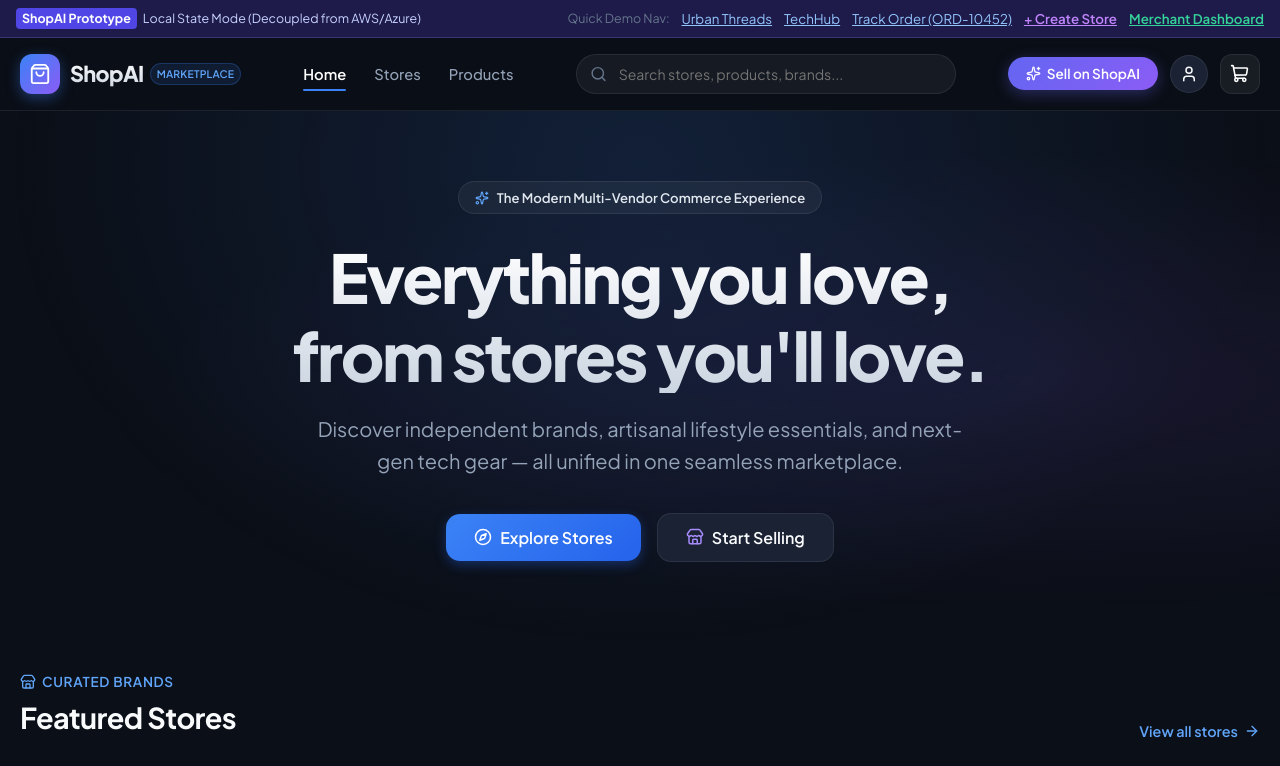
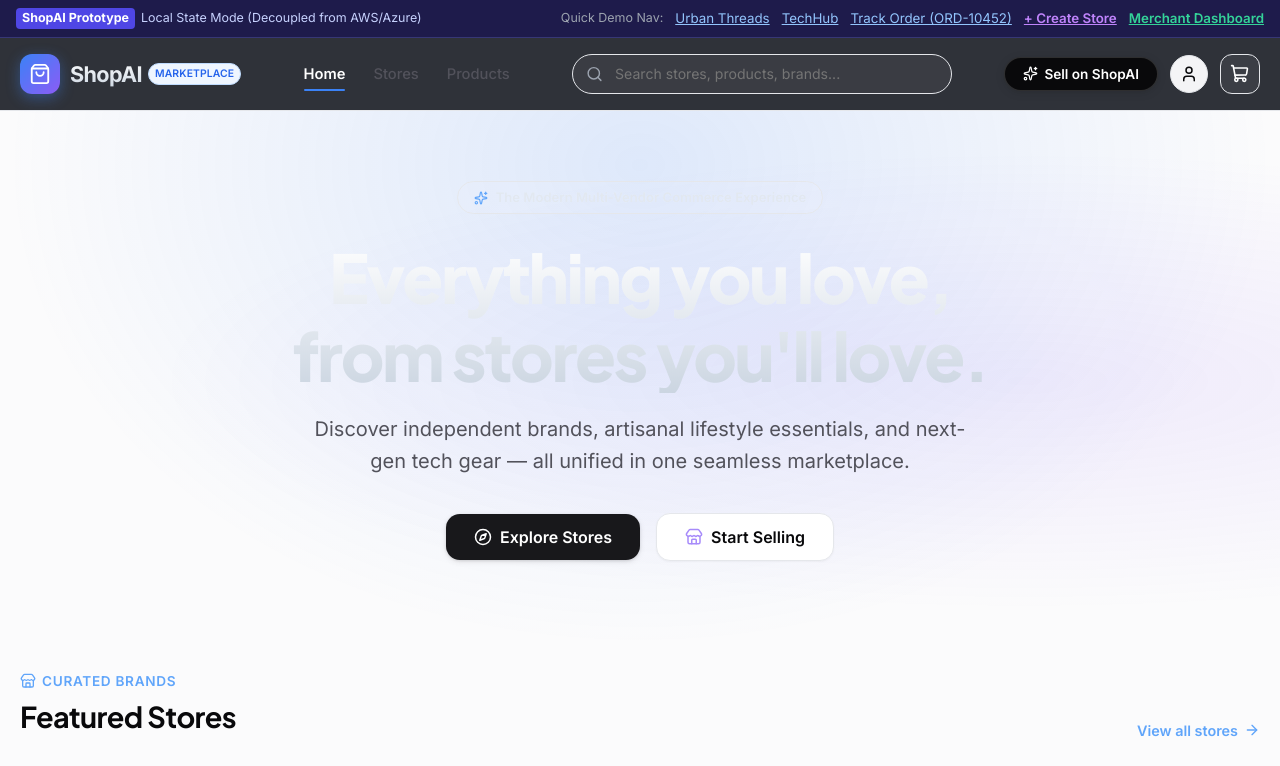
Before and after one commit to rohankapoor0/shopAI, a React (Vite) app: page / in a window 1280 px wide. Shown: the top 766 px of the page. Built offline with nearby package versions, Linux system fonts and the light colour scheme.

Commit message:
style: polish global design system and styling tokens

```diff
--- a/src/index.css
+++ b/src/index.css
@@ -1,69 +1,62 @@
-@import url('https://fonts.googleapis.com/css2?family=Plus+Jakarta+Sans:wght@300;400;500;600;700;800&family=JetBrains+Mono:wght@400;500&display=swap');
+@import url('https://fonts.googleapis.com/css2?family=Plus+Jakarta+Sans:wght@400;500;600;700;800&family=Inter:wght@300;400;500;600;700&family=JetBrains+Mono:wght@400;500;600&display=swap');
 
 :root {
-  --font-sans: 'Plus Jakarta Sans', -apple-system, BlinkMacSystemFont, 'Segoe UI', Roboto, sans-serif;
+  --font-display: 'Plus Jakarta Sans', -apple-system, BlinkMacSystemFont, 'Segoe UI', Roboto, sans-serif;
+  --font-sans: 'Inter', -apple-system, BlinkMacSystemFont, 'Segoe UI', Roboto, sans-serif;
   --font-mono: 'JetBrains Mono', monospace;
 
-  /* Premium Palette */
-  --bg-primary: #0b0f17;
-  --bg-surface: #111827;
-  --bg-surface-elevated: #1a2234;
-  --bg-card: rgba(22, 30, 46, 0.7);
-  --border-subtle: rgba(255, 255, 255, 0.08);
-  --border-strong: rgba(255, 255, 255, 0.16);
-  --border-focus: #3b82f6;
+  /* ShopAI Premium Commerce Palette (Inspired by Shopify, Stripe, Linear) */
+  --bg-primary: #fbfbfc;
+  --bg-surface: #ffffff;
+  --bg-surface-elevated: #f4f4f6;
+  --bg-surface-subtle: #f8f9fa;
+  --bg-card: #ffffff;
+  --bg-card-hover: #ffffff;
 
-  /* Accent Gradients & Colors */
-  --accent-primary: #3b82f6;
-  --accent-primary-hover: #2563eb;
-  --accent-glow: rgba(59, 130, 246, 0.25);
+  /* Borders */
+  --border-subtle: #e5e7eb;
+  --border-strong: #d1d5db;
+  --border-focus: #18181b;
 
-  --brand-emerald: #10b981;
-  --brand-indigo: #6366f1;
-  --brand-violet: #8b5cf6;
-  --brand-amber: #f59e0b;
-  --brand-rose: #f43f5e;
+  /* Brand Accents */
+  --brand-primary: #18181b;       /* Crisp Charcoal Black */
+  --brand-primary-hover: #27272a;
+  --brand-accent: #2563eb;        /* High-trust Royal Blue */
+  --brand-indigo: #4f46e5;
+  --brand-emerald: #059669;
+  --brand-amber: #d97706;
+  --brand-rose: #e11d48;
 
-  /* Text & Foreground */
-  --text-main: #f8fafc;
-  --text-muted: #94a3b8;
-  --text-subtle: #64748b;
+  /* Foreground / Text */
+  --text-main: #09090b;
+  --text-muted: #52525b;
+  --text-subtle: #9ca3af;
+  --text-inverse: #ffffff;
 
-  /* Glassmorphism & Shadows */
-  --glass-bg: rgba(17, 24, 39, 0.75);
-  --glass-border: rgba(255, 255, 255, 0.08);
-  --shadow-sm: 0 1px 2px 0 rgba(0, 0, 0, 0.4);
-  --shadow-md: 0 4px 14px 0 rgba(0, 0, 0, 0.35);
-  --shadow-lg: 0 10px 30px -4px rgba(0, 0, 0, 0.5);
-  --shadow-glow: 0 0 25px rgba(59, 130, 246, 0.2);
+  /* Shadows */
+  --shadow-xs: 0 1px 2px rgba(0, 0, 0, 0.04);
+  --shadow-sm: 0 1px 3px rgba(0, 0, 0, 0.06), 0 1px 2px rgba(0, 0, 0, 0.04);
+  --shadow-md: 0 4px 12px -2px rgba(0, 0, 0, 0.06), 0 2px 6px -1px rgba(0, 0, 0, 0.04);
+  --shadow-lg: 0 12px 28px -6px rgba(0, 0, 0, 0.08), 0 4px 12px -2px rgba(0, 0, 0, 0.03);
+  --shadow-modal: 0 24px 48px -12px rgba(0, 0, 0, 0.16);
 
-  --radius-sm: 8px;
-  --radius-md: 12px;
-  --radius-lg: 16px;
+  /* Radius */
+  --radius-xs: 4px;
+  --radius-sm: 6px;
+  --radius-md: 10px;
+  --radius-lg: 14px;
+  --radius-xl: 20px;
   --radius-full: 9999px;
-}
-
-/* Light Theme Variables for Marketplace & Dashboard Toggle */
-.light-mode {
-  --bg-primary: #f8fafc;
-  --bg-surface: #ffffff;
-  --bg-surface-elevated: #f1f5f9;
-  --bg-card: #ffffff;
-  --border-subtle: rgba(0, 0, 0, 0.07);
-  --border-strong: rgba(0, 0, 0, 0.14);
-  --text-main: #0f172a;
-  --text-muted: #475569;
-  --text-subtle: #94a3b8;
-  --glass-bg: rgba(255, 255, 255, 0.85);
-  --glass-border: rgba(0, 0, 0, 0.06);
-  --shadow-md: 0 4px 16px -2px rgba(0, 0, 0, 0.06);
-  --shadow-lg: 0 12px 32px -4px rgba(0, 0, 0, 0.08);
 }
 
 * {
   box-sizing: border-box;
   margin: 0;
   padding: 0;
+}
+
+html {
+  scroll-behavior: smooth;
 }
 
 body {
@@ -76,6 +69,13 @@ body {
   -moz-osx-font-smoothing: grayscale;
 }
 
+h1, h2, h3, h4, h5, h6 {
+  font-family: var(--font-display);
+  font-weight: 700;
+  color: var(--text-main);
+  letter-spacing: -0.02em;
+}
+
 a {
   color: inherit;
   text-decoration: none;
@@ -86,11 +86,22 @@ button {
   font-family: inherit;
   border: none;
   background: none;
+  transition: all 0.15s ease;
 }
 
 input, select, textarea {
   font-family: inherit;
-  color: inherit;
+  color: var(--text-main);
+  background: var(--bg-surface);
+  border: 1px solid var(--border-subtle);
+  border-radius: var(--radius-md);
+  transition: border-color 0.15s ease, box-shadow 0.15s ease;
+}
+
+input:focus, select:focus, textarea:focus {
+  outline: none;
+  border-color: var(--brand-primary);
+  box-shadow: 0 0 0 3px rgba(24, 24, 27, 0.08);
 }
 
 /* App Container Layout */
@@ -98,58 +109,106 @@ input, select, textarea {
   display: flex;
   flex-direction: column;
   min-height: 100vh;
+  background-color: var(--bg-primary);
 }
 
 .main-content {
   flex: 1;
 }
 
+/* Prototype Demo Bar */
+.demo-topbar {
+  background-color: #0f172a;
+  border-bottom: 1px solid rgba(255, 255, 255, 0.1);
+  padding: 8px 20px;
+  display: flex;
+  flex-wrap: wrap;
+  align-items: center;
+  justify-content: space-between;
+  font-size: 0.78rem;
+  color: #94a3b8;
+  gap: 8px;
+  z-index: 60;
+  position: relative;
+}
+
+.demo-topbar button {
+  color: #cbd5e1;
+  font-size: 0.76rem;
+  transition: color 0.15s ease;
+}
+
+.demo-topbar button:hover {
+  color: #ffffff;
+  text-decoration: underline;
+}
+
+/* Reusable Glass/Clean Card */
+.glass-card, .clean-card {
+  background: var(--bg-surface);
+  border: 1px solid var(--border-subtle);
+  border-radius: var(--radius-lg);
+  box-shadow: var(--shadow-sm);
+  transition: transform 0.2s cubic-bezier(0.16, 1, 0.3, 1), box-shadow 0.2s cubic-bezier(0.16, 1, 0.3, 1), border-color 0.2s ease;
+}
+
+.glass-card:hover, .clean-card:hover {
+  border-color: #cbd5e1;
+  box-shadow: var(--shadow-md);
+}
+
 /* Utility Badges */
 .badge {
   display: inline-flex;
   align-items: center;
-  gap: 4px;
-  padding: 4px 10px;
+  gap: 5px;
+  padding: 3px 9px;
   border-radius: var(--radius-full);
-  font-size: 0.75rem;
+  font-size: 0.74rem;
   font-weight: 600;
-  letter-spacing: 0.02em;
-  text-transform: uppercase;
+  letter-spacing: 0.01em;
+  white-space: nowrap;
 }
 
 .badge-emerald {
-  background: rgba(16, 185, 129, 0.12);
-  color: #34d399;
-  border: 1px solid rgba(16, 185, 129, 0.25);
+  background: #ecfdf5;
+  color: #059669;
+  border: 1px solid #a7f3d0;
 }
 
 .badge-blue {
-  background: rgba(59, 130, 246, 0.12);
-  color: #60a5fa;
-  border: 1px solid rgba(59, 130, 246, 0.25);
+  background: #eff6ff;
+  color: #2563eb;
+  border: 1px solid #bfdbfe;
 }
 
 .badge-amber {
-  background: rgba(245, 158, 11, 0.12);
-  color: #fbbf24;
-  border: 1px solid rgba(245, 158, 11, 0.25);
+  background: #fffbeb;
+  color: #b45309;
+  border: 1px solid #fde68a;
 }
 
 .badge-purple {
-  background: rgba(139, 92, 246, 0.12);
-  color: #a78bfa;
-  border: 1px solid rgba(139, 92, 246, 0.25);
+  background: #faf5ff;
+  color: #7c3aed;
+  border: 1px solid #e9d5ff;
 }
 
 .badge-rose {
-  background: rgba(244, 63, 94, 0.12);
-  color: #fb7185;
-  border: 1px solid rgba(244, 63, 94, 0.25);
+  background: #fff1f2;
+  color: #e11d48;
+  border: 1px solid #fecdd3;
+}
+
+.badge-neutral {
+  background: #f4f4f5;
+  color: #52525b;
+  border: 1px solid #e4e4e7;
 }
 
 /* Buttons */
 .btn-primary {
-  background: linear-gradient(135deg, #3b82f6 0%, #2563eb 100%);
+  background: var(--brand-primary);
   color: #ffffff;
   padding: 10px 20px;
   border-radius: var(--radius-md);
@@ -157,19 +216,24 @@ input, select, textarea {
   font-size: 0.9rem;
   display: inline-flex;
   align-items: center;
+  justify-content: center;
   gap: 8px;
-  box-shadow: 0 4px 12px rgba(37, 99, 235, 0.35);
-  transition: all 0.2s ease;
+  box-shadow: 0 1px 3px rgba(0, 0, 0, 0.12), 0 2px 6px rgba(0, 0, 0, 0.08);
+  transition: all 0.15s cubic-bezier(0.16, 1, 0.3, 1);
 }
 
 .btn-primary:hover {
+  background: var(--brand-primary-hover);
   transform: translateY(-1px);
-  box-shadow: 0 6px 16px rgba(37, 99, 235, 0.45);
-  background: linear-gradient(135deg, #60a5fa 0%, #3b82f6 100%);
+  box-shadow: 0 4px 12px rgba(0, 0, 0, 0.15);
+}
+
+.btn-primary:active {
+  transform: translateY(0);
 }
 
 .btn-secondary {
-  background: var(--bg-surface-elevated);
+  background: #ffffff;
   color: var(--text-main);
   padding: 10px 18px;
   border-radius: var(--radius-md);
@@ -178,17 +242,20 @@ input, select, textarea {
   border: 1px solid var(--border-subtle);
   display: inline-flex;
   align-items: center;
+  justify-content: center;
   gap: 8px;
-  transition: all 0.2s ease;
+  box-shadow: var(--shadow-xs);
+  transition: all 0.15s ease;
 }
 
 .btn-secondary:hover {
-  background: rgba(255, 255, 255, 0.08);
-  border-color: var(--border-strong);
+  background: #f8fafc;
+  border-color: #cbd5e1;
+  color: var(--text-main);
 }
 
 .btn-sell {
-  background: linear-gradient(135deg, #6366f1 0%, #8b5cf6 100%);
+  background: #09090b;
   color: #ffffff;
   padding: 8px 18px;
   border-radius: var(--radius-full);
@@ -197,43 +264,15 @@ input, select, textarea {
   display: inline-flex;
   align-items: center;
   gap: 6px;
-  box-shadow: 0 4px 15px rgba(99, 102, 241, 0.35);
-  transition: all 0.2s ease;
+  border: 1px solid rgba(255, 255, 255, 0.15);
+  box-shadow: 0 2px 8px rgba(0, 0, 0, 0.15);
+  transition: all 0.2s cubic-bezier(0.16, 1, 0.3, 1);
 }
 
 .btn-sell:hover {
-  transform: scale(1.02);
-  box-shadow: 0 6px 20px rgba(139, 92, 246, 0.45);
-}
-
-/* Glass Card */
-.glass-card {
-  background: var(--bg-card);
-  backdrop-filter: blur(12px);
-  -webkit-backdrop-filter: blur(12px);
-  border: 1px solid var(--border-subtle);
-  border-radius: var(--radius-lg);
-  transition: transform 0.2s ease, border-color 0.2s ease, box-shadow 0.2s ease;
-}
-
-.glass-card:hover {
-  border-color: var(--border-strong);
-}
-
-/* Scrollbar Customization */
-::-webkit-scrollbar {
-  width: 8px;
-  height: 8px;
-}
-::-webkit-scrollbar-track {
-  background: var(--bg-primary);
-}
-::-webkit-scrollbar-thumb {
-  background: rgba(255, 255, 255, 0.15);
-  border-radius: 4px;
-}
-::-webkit-scrollbar-thumb:hover {
-  background: rgba(255, 255, 255, 0.25);
+  background: #27272a;
+  transform: translateY(-1px);
+  box-shadow: 0 4px 14px rgba(0, 0, 0, 0.22);
 }
 
 /* Animations */
@@ -243,5 +282,21 @@ input, select, textarea {
 }
 
 .animate-fade-in {
-  animation: fadeIn 0.3s cubic-bezier(0.16, 1, 0.3, 1) forwards;
+  animation: fadeIn 0.25s cubic-bezier(0.16, 1, 0.3, 1) forwards;
 }
+
+/* Custom Scrollbar */
+::-webkit-scrollbar {
+  width: 7px;
+  height: 7px;
+}
+::-webkit-scrollbar-track {
+  background: #f1f5f9;
+}
+::-webkit-scrollbar-thumb {
+  background: #cbd5e1;
+  border-radius: 4px;
+}
+::-webkit-scrollbar-thumb:hover {
+  background: #94a3b8;
+}
```
